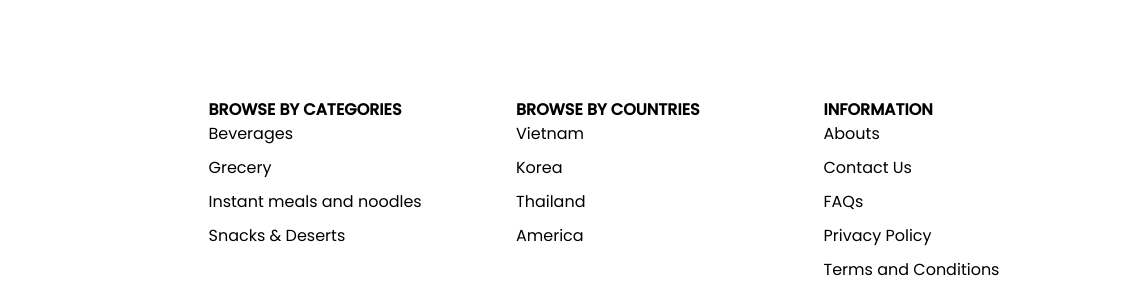
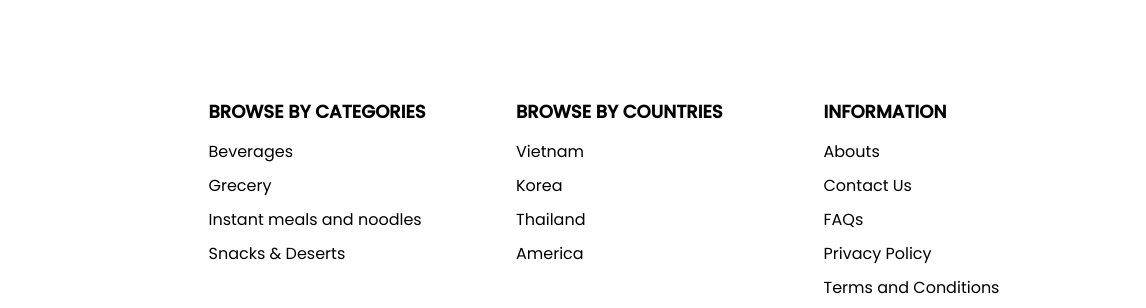
Before and after one commit to lahari-kota/webflow-interview-task, a plain HTML site: page index.html in a window 1280 px wide. Shown: the part 3867-4175 px from the top of the page, 134-1280 px from the left. Drawn offline with Linux system fonts and the light colour scheme.

Commit message:
few issues fixed

```diff
--- a/css/style.css
+++ b/css/style.css
@@ -326,6 +326,7 @@ p {
     position: absolute;
     top: 0;
     left: 0;
+    object-fit: cover;
 }
 
 /* .long-distance-container {
@@ -518,8 +519,9 @@ p {
     align-items: center;
     gap: 10px;
 }
-.footer-container .footer-links- heading {
-    margin-bottom: 15px;
+.footer-container .footer-links-heading {
+    font-size: 18px;
+    padding-bottom: 15px;
 }
 .footer-container .footer-links {
     display: flex;
```
